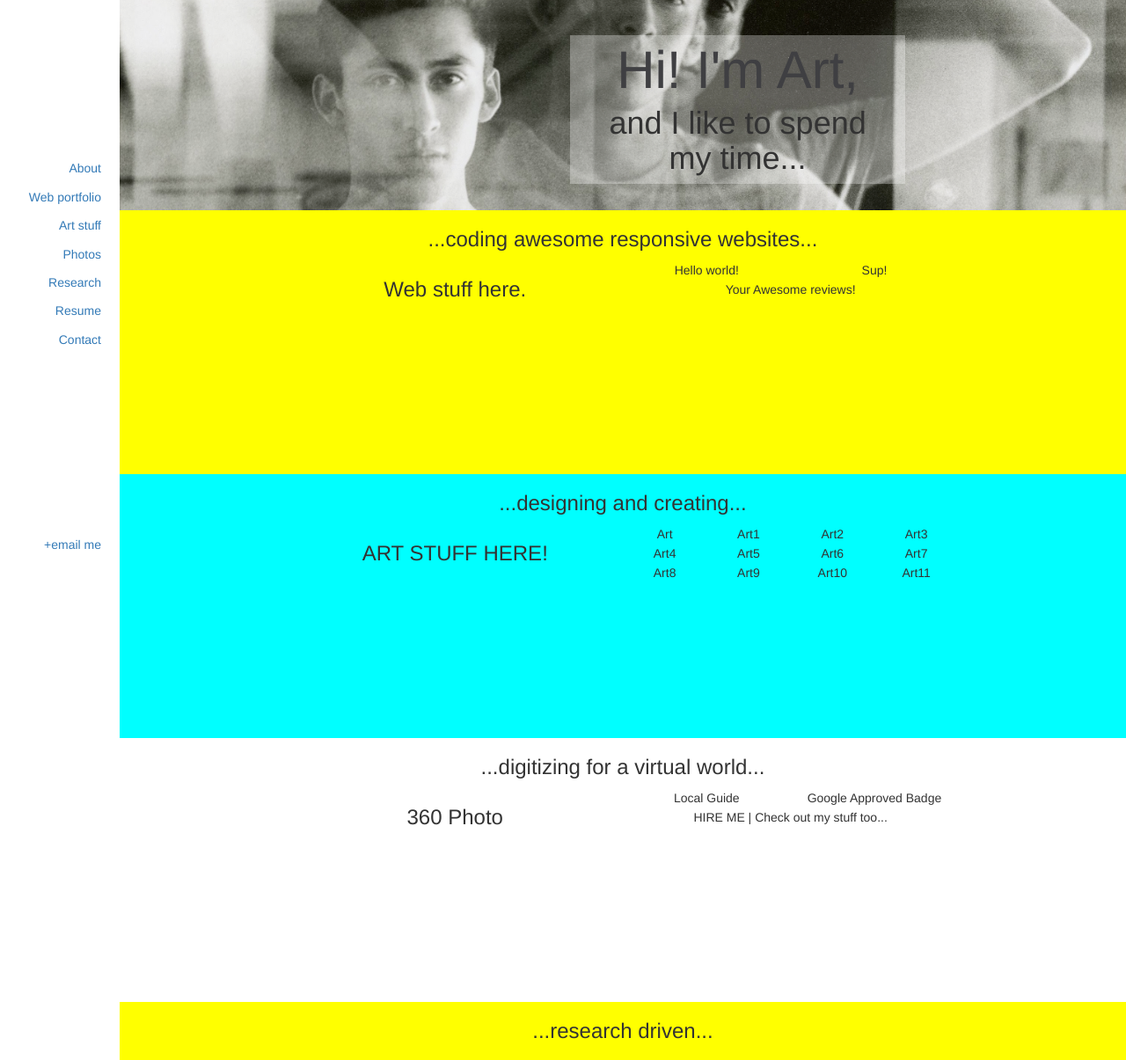
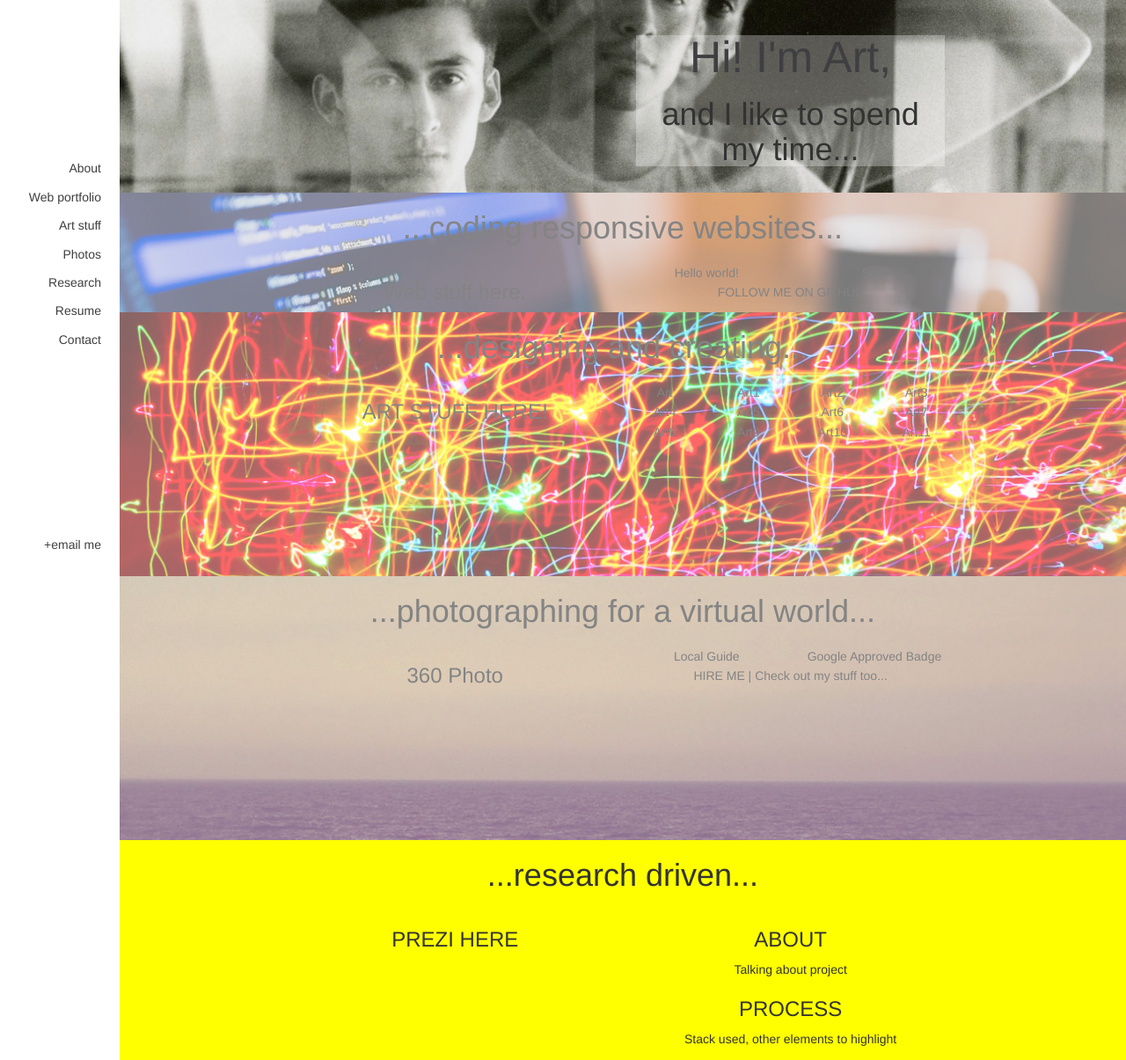
Before and after one commit to ahernandez16/Arturo-Hernandez-Jr-Old, a plain HTML site: page index.html in a window 1280 px wide. Shown: the part 140-1345 px from the top of the page at 88% size. Drawn offline with nearby package versions, Linux system fonts and the light colour scheme.

Commit message:
Added some backgrounds but will need to be replaced and edited style to anchor tags

```diff
--- a/css/style.css
+++ b/css/style.css
@@ -3,6 +3,15 @@ body {
 	font-family: 'Fira Sans' sans-serif;
 	font-size: 14px;
 	line-height: 1.6;
+}
+
+a {
+	color: #3f3f42;
+}
+
+a:hover {
+	color: hotpink;
+	text-decoration: none;
 }
 
 .home-wrap {
@@ -141,29 +150,70 @@ body {
 .home-lead {
 	font-size: 36px;
 	line-height: 1.1;
-	margin: 10px;
+	margin: 20px;
 }
 
-/* ABOUT SECTION */
-.about {
+/* HERO SECTION */
+.hero {
 	background-image: url('../img/Me.jpg');
 	background-position: center top;
 	background-repeat: no-repeat;
 	background-size: cover;
 }
 
-.about h2 {
+.hero h2 {
 	color: #3f3f42;
-	font-size: 60px;
+	font-size: 50px;
 	font-weight: 400;
 	line-height: 1;
-	margin: 10px;
 }
 .transbox {
 	margin-top: 180px;
 	margin-bottom: 30px;
 	background: rgba(255, 255, 255, 0.3);
 	right: 60px;
+}
+
+/* WEB SECTION */
+.web {
+	background-image: url('../img/coding.jpg');
+	background-position: center top;
+	background-repeat: no-repeat;
+	background-size: cover;
+	opacity: 0.6;
+}
+
+/* ART SECTION */
+.art {
+	background-image: url('../img/color.jpg');
+	background-position: center center;
+	background-repeat: no-repeat;
+	background-size: cover;
+	opacity: 0.6;
+}
+
+/* PHOTO SECTION */
+.photo {
+	background-image: url('../img/ocean.jpg');
+	background-position: center center;
+	background-repeat: no-repeat;
+	background-size: cover;
+	opacity: 0.6;
+}
+
+/* RESEARCH SECTION */
+.research {
+
+}
+
+/* RESUME SECTION */
+.resume {
+
+}
+
+/*CONTACT SECTION */
+.contact {
+
 }
 
 @media (max-width: 767px) {
@@ -212,4 +262,12 @@ body {
 		margin-right: 30px;
 		left: 0px;
 	}
+
+	.hero h2 {
+		font-size: 40px;
+	}
+
+	.home-lead {
+		font-size: 28px;
+	}
 }
--- a/index.html
+++ b/index.html
@@ -17,6 +17,7 @@
 </head>
 <body>
 	<div class="home-wrap">
+		<!-- MOBILE NAV -->
 		<div class="mobile-nav">
 			<ul>
 				<li><a href="#">About</a></li>
@@ -28,6 +29,7 @@
 				<li><a href="#">Contact</a></li>
 			</ul>
 		</div>
+		<!-- SIDEBAR NAV -->
 		<header>
 			<div class="header-position">
 				<h4 class="logo">ART</h4>
@@ -47,22 +49,25 @@
 			</div>
 		</header>
 
+		<!-- MAIN CONTENT -->
 		<div class="main-content">
 			<div class="container-fluid">
 
-				<!-- ABOUT SECTION -->
-				<div class="row about">
-
-					<div class="col-sm-6 col-sm-offset-6 col-lg-4 col-lg-offset-6 transbox">
+				<!-- HERO SECTION -->
+				<div class="row hero">
+					<div class="col-sm-6 col-sm-offset-6 col-lg-4 col-lg-offset-6">
+						<div class="transbox">
 							<h2>Hi! I'm Art,</h2>
 							<p class="home-lead">and I like to spend my time...</p>
 						</div>
-				</div> <!-- end of ABOUT SECTION -->
+					</div>
+				</div> <!-- end of HERO SECTION -->
 
 				<!-- WEB PORTFOLIO SECTION -->
-				<div class="row web" style="height: 300px;">
+				<div class="row web">
+					<div class="layer">
 						<div class="col-md-12">
-						<h3>...coding awesome responsive websites...</h3>
+							<p class="home-lead">...coding responsive websites...</p>
 						</div>
 						<div class="col-sm-6 col-lg-4 col-lg-offset-2">
 							<h3>Web stuff here.</h3>
@@ -78,7 +83,8 @@
 							</div>
 							<div class="row">
 								<div class="col-md-12">
-								Your Awesome reviews!
+									FOLLOW ME ON GITHUB
+								</div>
 							</div>
 						</div>
 					</div>
@@ -87,7 +93,7 @@
 				<!-- ART PORTFOLIO SECTION -->
 				<div class="row art" style="height: 300px;">
 					<div class="col-md-12">
-						<h3>...designing and creating...</h3>
+						<p class="home-lead">...designing and creating...</p>
 					</div>
 					<div class="col-sm-6 col-lg-4 col-lg-offset-2">
 						<h3>ART STUFF HERE!</h3>
@@ -117,7 +123,7 @@
 				<!-- 360 PHOTOGRAPHER SECTION -->
 				<div class="row photo" style="height: 300px;">
 					<div class="col-md-12">
-						<h3>...digitizing for a virtual world...</h3>
+						<p class="home-lead">...photographing for a virtual world...</p>
 					</div>
 					<div class="col-sm-6 col-lg-4 col-lg-offset-2">
 						<h3>360 Photo</h3>
@@ -134,7 +140,7 @@
 				<!-- RESEARCH SECTION -->
 				<div class="row research">
 					<div class="col-md-12">
-						<h3>...research driven...</h3>
+						<p class="home-lead">...research driven...</p>
 					</div>
 					<div class="col-sm-6 col-lg-4 col-lg-offset-2">
 						<h3>PREZI HERE</h3>
@@ -159,7 +165,7 @@
 				<!-- RESUME SECTION -->
 				<div class="row resume">
 					<div class="col-md-12">
-						<h3>...so download my latest resume...</h3>
+						<p class="home-lead">...so download my latest resume...</p>
 					</div>
 					<div class="col-sm-6 col-lg-4 col-lg-offset-2">
 						<h3>PDF HERE</h3>
@@ -178,7 +184,7 @@
 				<!-- CONTACT SECTION -->
 				<div class="row contact" style="height: 300px;">
 					<div class="col-md-12">
-						<h3>... and email me!</h3>
+						<p class="home-lead">... and email me!</p>
 					</div>
 					<div class="col-sm-6 col-lg-4 col-lg-offset-2">
 						<h3>FORM</h3>
```
Also changed, not shown: img/ah-square.jpg (renamed from img/arturohernandez_square copy.jpg), img/coding.jpg (renamed from img/coding-924920_1280.jpg), img/color.jpg (renamed from img/9H.jpg), img/ocean.jpg (renamed from img/washedout.jpg), img/sunset.jpg (renamed from img/maxresdefault.jpg), 2 other files. Lines whose indentation alone changed are shown as unchanged.
